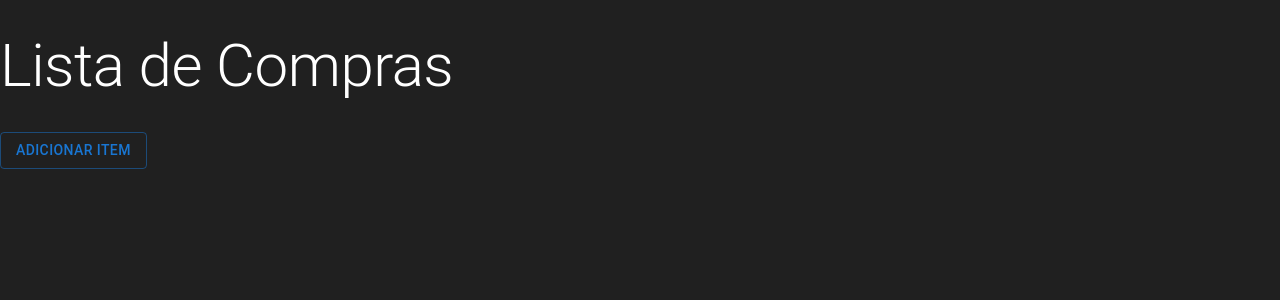
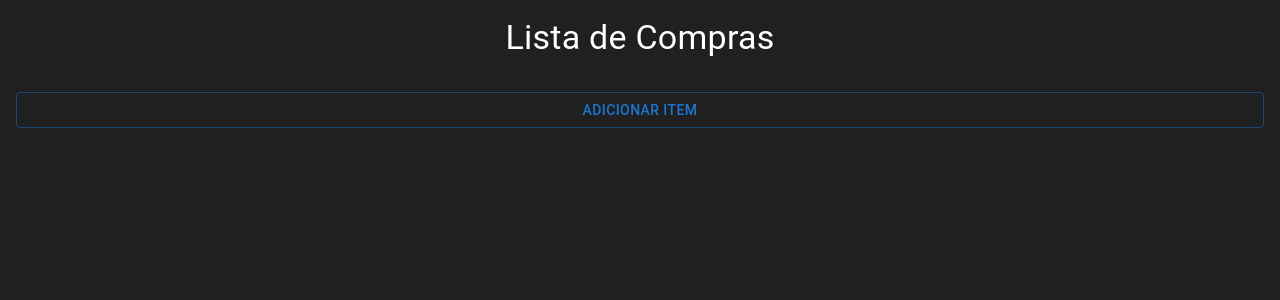
Before and after one commit to kaiqueef/lista-de-compras, a Next.js app: page / in a window 1280 px wide. Shown: the top 300 px of the page. Built offline with nearby package versions, Linux system fonts and the light colour scheme.

Commit message:
update style

```diff
--- a/src/pages/AddItem.tsx
+++ b/src/pages/AddItem.tsx
@@ -1,4 +1,4 @@
-import { Button } from "@mui/material";
+import { Box, Button } from "@mui/material";
 import { useState } from "react";
 import ProductDialog from "./ProductDialog";
 import { Product } from "../types/Product.type";
@@ -15,8 +15,12 @@ const AddItem = ({
   };
 
   return (
-    <div>
-      <Button variant="outlined" onClick={handleClickOpen}>
+    <Box sx={{width: '100%', display: 'flex'}}>
+      <Button
+        variant="outlined"
+        onClick={handleClickOpen}
+        sx={{ width: "100%", m: 2 }}
+      >
         Adicionar Item
       </Button>
       <ProductDialog
@@ -24,7 +28,7 @@ const AddItem = ({
         open={open}
         closeModal={() => setOpen(false)}
       />
-    </div>
+    </Box>
   );
 };
 
--- a/src/pages/ShoppingList.tsx
+++ b/src/pages/ShoppingList.tsx
@@ -91,6 +91,7 @@ const ShoppingList = ({
               disablePadding
               style={{
                 textDecoration: isChecked(product) ? "line-through" : "none",
+                opacity: isChecked(product) ? 0.5 : 1,
               }}
             >
               <ListItemButton>
--- a/src/pages/index.tsx
+++ b/src/pages/index.tsx
@@ -12,7 +12,9 @@ export default function Page() {
 
   return (
     <>
-      <Typography variant="h2">Lista de Compras</Typography>
+      <Typography variant="h4" component={"h1"} textAlign={"center"}>
+        Lista de Compras
+      </Typography>
       <ShoppingList setNewProduct={setNewProduct} />
       <AddItem setNewProduct={setNewProduct} />
     </>
```
